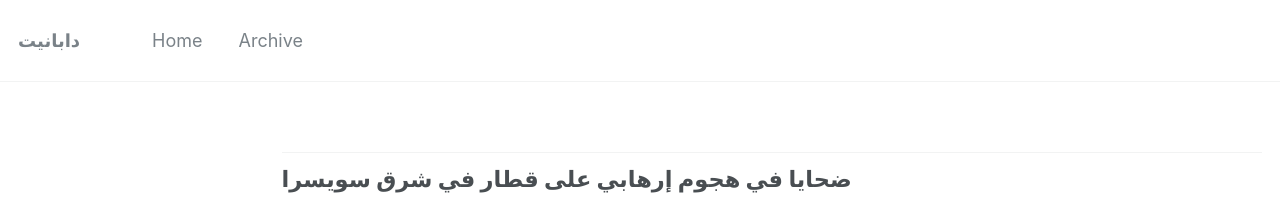
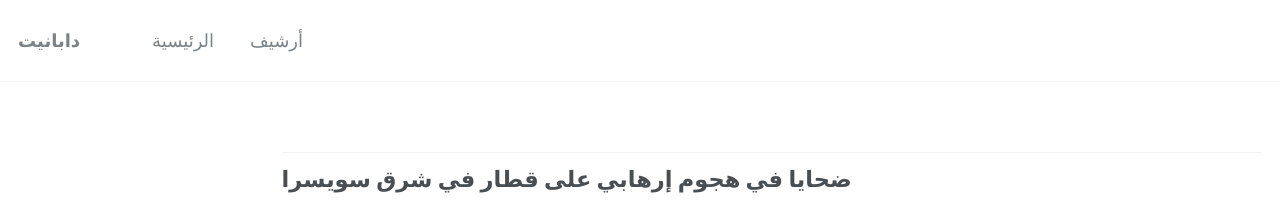
Before and after one commit to dabannit/dabannit.github.io, a Jekyll site: the page built from index.html, in a window 1280 px wide. Shown: the top 219 px of the page. Built offline with Jekyll 4.4.1, drawn with Linux system fonts in a browser that asks for light colours; the list of posts is cut into pages by our own code.

Commit message:
Update navigation.yml

```diff
--- a/_data/navigation.yml
+++ b/_data/navigation.yml
@@ -1,7 +1,7 @@
 # main links links
 main:
-  - title: "Home"
+  - title: "الرئيسية"
     url: /
 
-  - title: "Archive"
+  - title: "أرشيف"
     url: /archive/
```
